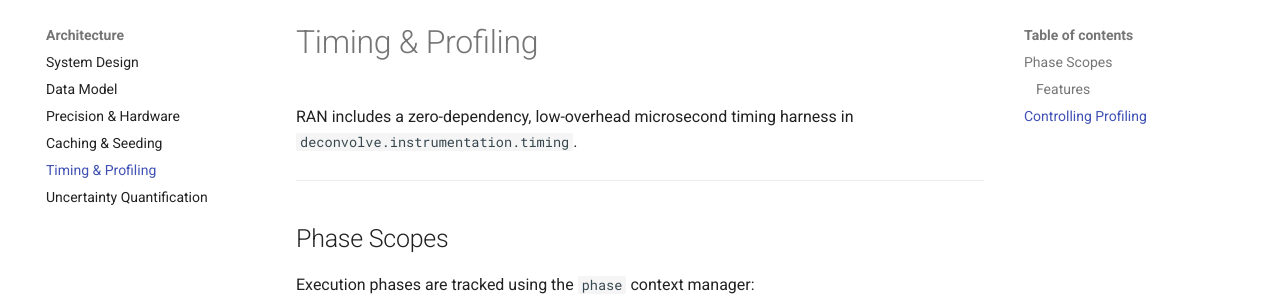
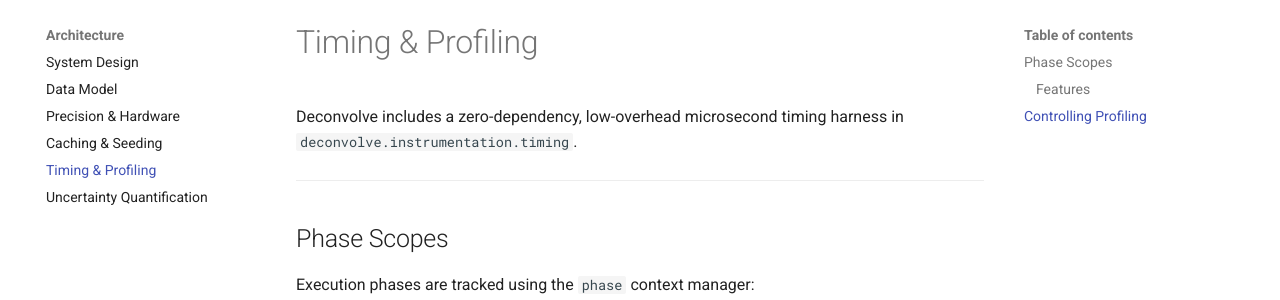
Before and after one commit to krishdesai7/RANv4, an MkDocs documentation site: the page built from docs/architecture/timing.md, in a window 1280 px wide and 1195 px high. Shown: the part 124-424 px from the top of the window. Built offline with MkDocs 1.6.1 and Material for MkDocs 9.7.7, drawn with Linux system fonts in a browser that asks for light colours; comment, search, counter and statistics services are not loaded.

Commit message:
refactor: update documentation to replace 'RAN' with 'Deconvolve' in timing.md, contributing.md, and releasing.md for consistency and clarity

```diff
--- a/docs/architecture/timing.md
+++ b/docs/architecture/timing.md
@@ -1,6 +1,6 @@
 # Timing & Profiling
 
-RAN includes a zero-dependency, low-overhead microsecond timing harness in `deconvolve.instrumentation.timing`.
+Deconvolve includes a zero-dependency, low-overhead microsecond timing harness in `deconvolve.instrumentation.timing`.
 
 ---
 
```
Also changed, not shown: docs/developer/contributing.md (+1 -1 lines), docs/developer/releasing.md (+1 -1 lines).
